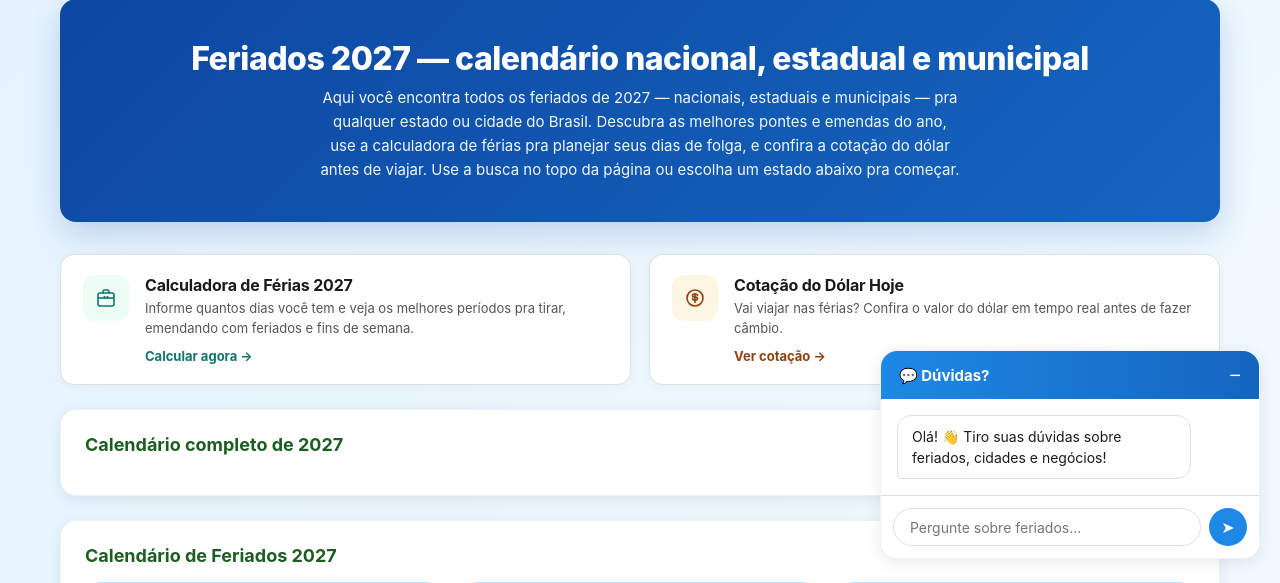
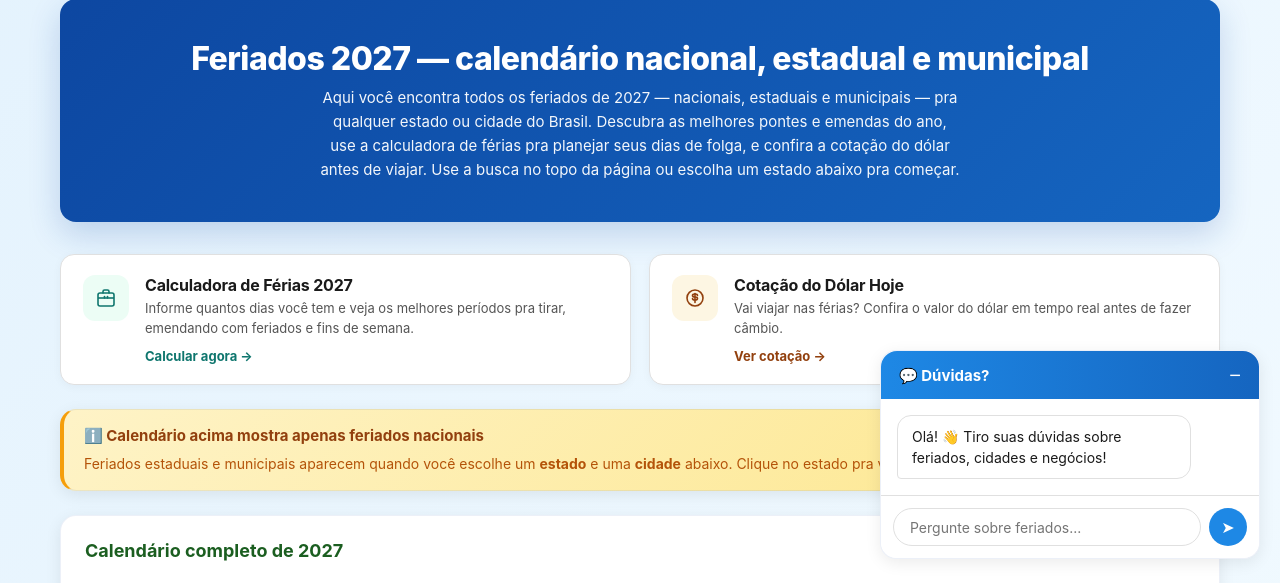
Before and after one commit to leanttro/leanttro_f, a Flask app: page / in a window 1280 px wide. Shown: the part 221-804 px from the top of the page. Run offline with Flask 3, Linux system fonts and the light colour scheme; data that the repository does not hold is empty; some libraries are stand-ins or nearby versions.

Commit message:
Update index.html

```diff
--- a/templates/index.html
+++ b/templates/index.html
@@ -50,6 +50,14 @@
 
 </div>
 
+<!-- ── AVISO: FERIADOS ESTADUAIS E MUNICIPAIS ────────────── -->
+<div class="card" style="background: linear-gradient(135deg, #FEF3C7 0%, #FDE68A 100%); border-left: 4px solid #F59E0B; padding: 16px 20px;">
+  <strong style="font-size: 15px; color: #92400E; display: block; margin-bottom: 8px;">ℹ️ Calendário acima mostra apenas feriados nacionais</strong>
+  <p style="margin: 0; color: #B45309; font-size: 14px; line-height: 1.5;">
+    Feriados estaduais e municipais aparecem quando você escolhe um <strong>estado</strong> e uma <strong>cidade</strong> abaixo. Clique no estado pra ver os feriados da sua região.
+  </p>
+</div>
+
 <!-- ── CALENDÁRIO COMPLETO ───────────────────────────────── -->
 <div class="card">
   <h2>Calendário completo de {{ ano }}</h2>
```
